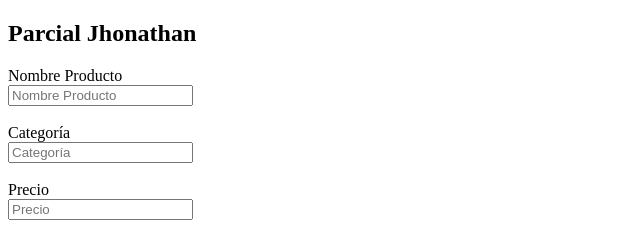
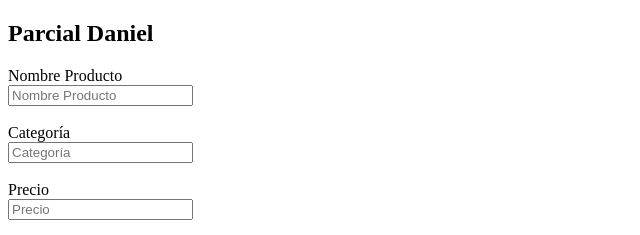
Before and after one commit to dblandon213-lab/examen-daniel, a plain HTML site: page index.html in a window 1280 px wide. Shown: the top 235 px of the page, 0-640 px from the left. Drawn offline with Linux system fonts and the light colour scheme.

Commit message:
examen-daniel1

```diff
--- a/index.html
+++ b/index.html
@@ -2,10 +2,10 @@
 <html lang="es">
 <head>
     <meta charset="UTF-8">
-    <title>Parcial Jhonathan - Registro de Productos</title>
+    <title>Parcial Daniel - Registro de Productos</title>
 </head>
 <body>
-    <h2>Parcial Jhonathan</h2>
+    <h2>Parcial Daniel</h2>
     <form>
         <label>Nombre Producto</label><br>
         <input type="text" placeholder="Nombre Producto"><br><br>
```
